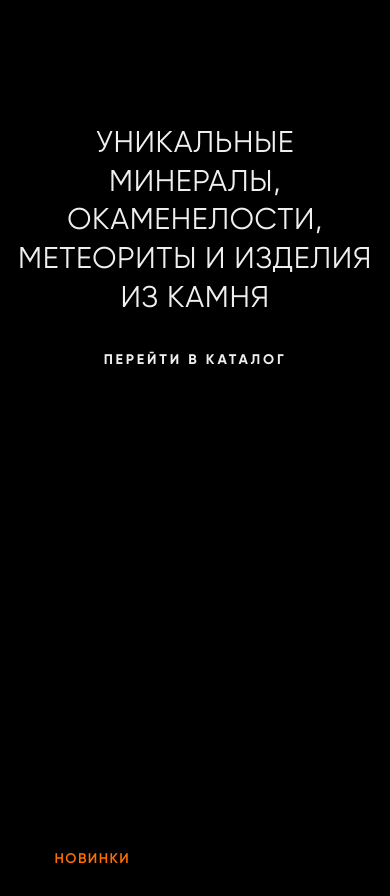
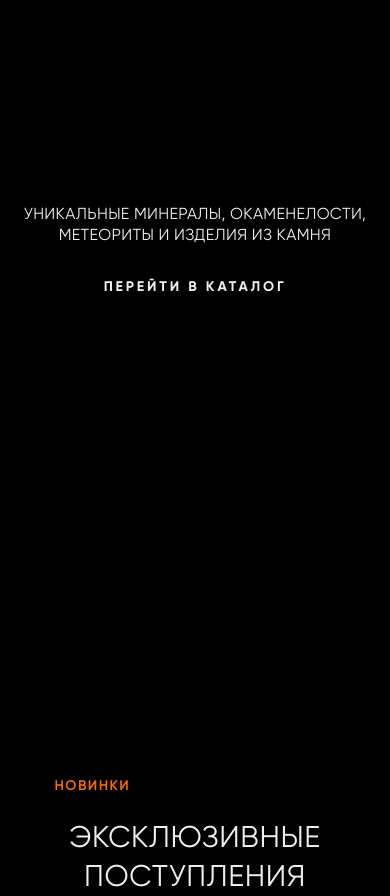
Before and after one commit to sany13372/FrontKamnevedi, a Next.js app: page / in a window 390 px wide. Shown: the part 800-1696 px from the top of the page. Built offline with nearby package versions, Linux system fonts and the light colour scheme.

Commit message:
fix:Фикс бага

```diff
--- a/src/components/screens/Main/BlockTitle/BlockTitle.module.scss
+++ b/src/components/screens/Main/BlockTitle/BlockTitle.module.scss
@@ -6,6 +6,8 @@
   @media (max-width: 500px) {
     padding: 0 1rem;
   }
+
+
 
   > h1 {
     font-weight: 400;
@@ -16,7 +18,12 @@
     text-transform: uppercase;
     color: var(--mediumWhite);
     @media (max-width: 1200px) {
+      margin-top: 5rem;
       font-size: 1.875rem;
+    }
+
+    @media (max-width: 400px) {
+      font-size: 1rem;
     }
   }
 
```
